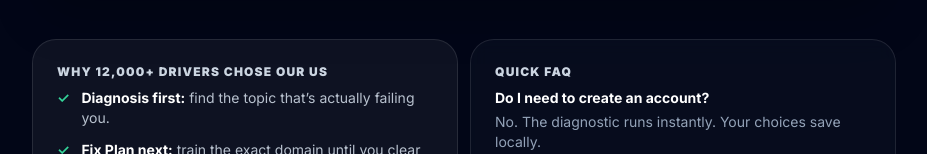
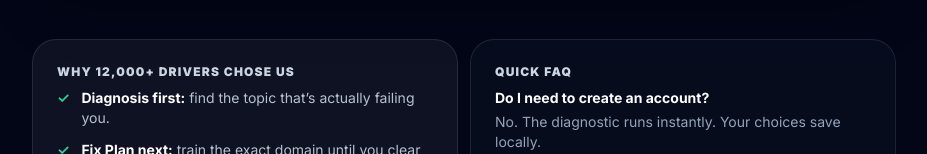
Before and after one commit to ismaelngoie/cdlpracticetest, a Next.js app: page / in a window 1280 px wide. Shown: the part 2043-2197 px from the top of the page, without its empty margins (176-1103 px from the left). Built offline with nearby package versions, Linux system fonts and the light colour scheme.

Commit message:
Update page.tsx

```diff
--- a/app/page.tsx
+++ b/app/page.tsx
@@ -561,7 +561,7 @@ export default function Home() {
         <div className="mt-10 grid grid-cols-1 md:grid-cols-2 gap-3">
           <div className="rounded-3xl border border-white/10 bg-white/5 p-6">
             <div className="text-xs font-black uppercase tracking-widest text-slate-300 mb-2">
-              Why 12,000+ drivers chose our us
+              Why 12,000+ drivers chose us
             </div>
             <ul className="space-y-3 text-sm text-slate-300/90">
               <li className="flex gap-3">
```
